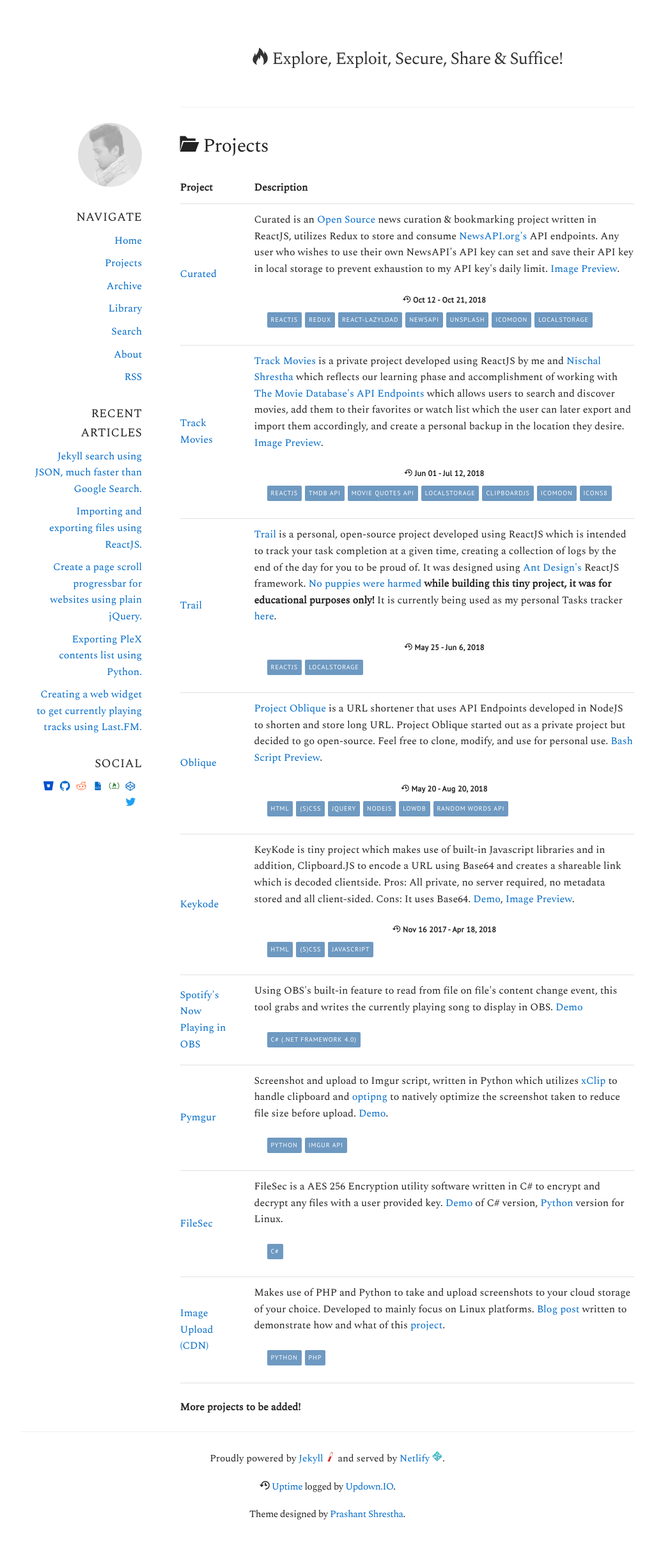
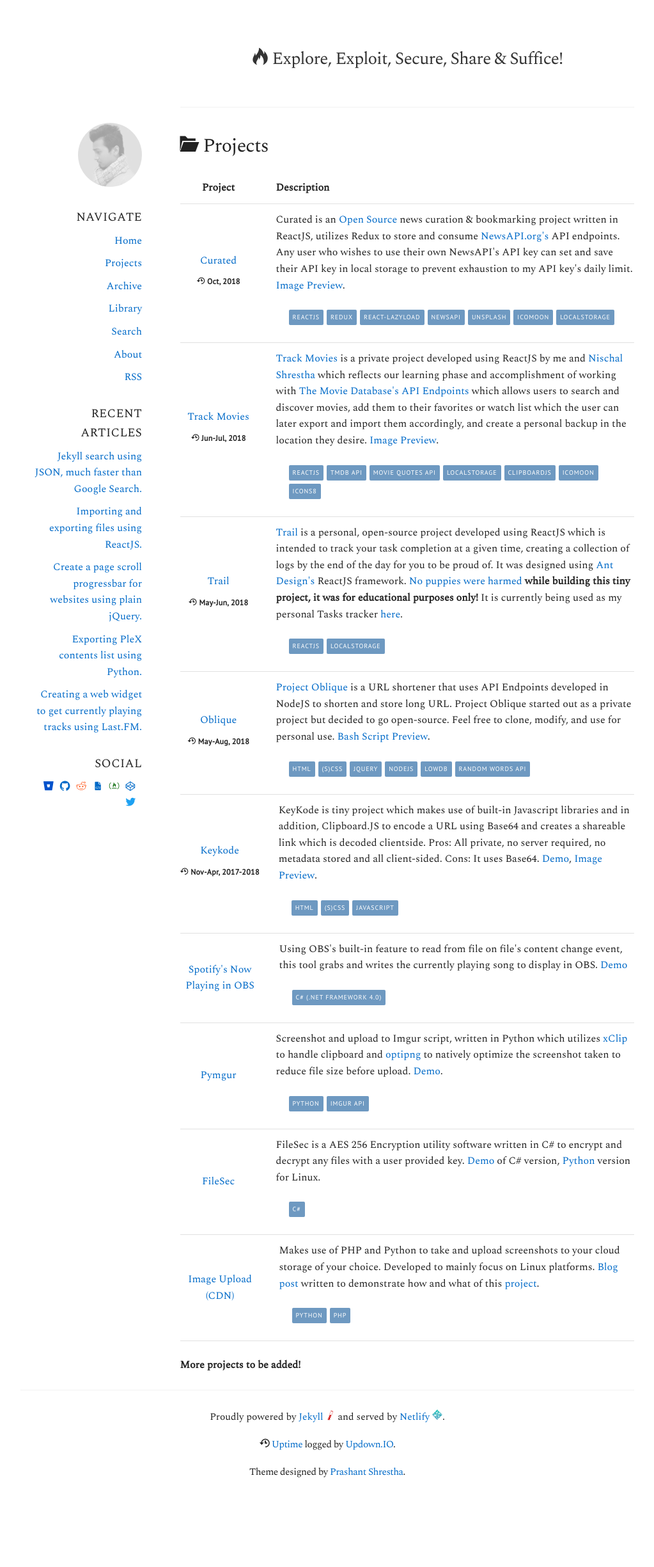
Before and after one commit to intern0t/personal-blog, a Jekyll site: the page built from projects.md, in a window 1280 px wide. Shown: the whole page at 64% size, without its empty margins (128-1151 px from the left). Built offline with Jekyll 4.4.1, drawn with Linux system fonts in a browser that asks for light colours; nearby versions of some CDN libraries; some web fonts are replaced; after the commit the page ends 2383 px from its top, so only the background shows below that.

Commit message:
Styling changes for my table, pre-breakpoints.

```diff
--- a/assets/css/blog.scss
+++ b/assets/css/blog.scss
@@ -236,13 +236,55 @@ body {
                         text-transform: uppercase;
                     }
                 }
-				span.completion{
+                table.projects {
+                    thead {
+                        tr {
+                            display: flex;
+                            justify-content: flex-start;
+                            th {
+                                &:first-child {
+                                    min-width: 120px;
+                                    word-break: break-word;
+                                    max-width: 125px;
+                                    text-align: center;
+                                }
+                                &:last-child {
+                                    flex: 1;
+                                }
+                            }
+                        }
+                    }
+                    tbody {
+                        tr {
+                            display: flex;
+                            flex-wrap: wrap;
+                            align-items: center;
+                            border-bottom: 1px solid #e1e1e1;
+                            td {
+                                border: 0;
+                                &:first-child {
+                                    min-width: 120px;
+                                    word-break: break-word;
+                                    max-width: 125px;
+                                    text-align: center;
+                                }
+                                &:last-child {
+                                    flex: 1;
+                                    justify-content: center;
+                                    align-items: center;
+                                    align-content: center;
+                                }
+                            }
+                        }
+                    }
+                }
+                span.completion {
                     display: block;
                     @include font($PTSansFontFamily, bold, normal);
                     margin: 10px 0;
                     text-align: center;
                     font-size: $globalFontSize - 4;
-					letter-spacing: .3px;
+                    letter-spacing: 0.3px;
                     clear: both;
                 }
                 article {
--- a/projects.md
+++ b/projects.md
@@ -6,7 +6,7 @@ permalink: /projects/
 
 #### <i class="icon-folder-open"></i> Projects
 
-<table class="u-full-width">
+<table class="u-full-width projects">
     <thead>
         <tr>
             <th>Project </th>
@@ -15,14 +15,13 @@ permalink: /projects/
     </thead>
     <tbody>
         <tr>
-            <td><a href="https://news.prashant.me/">Curated</a></td>
+            <td><a href="https://news.prashant.me/">Curated</a>
+    			<span class="completion" title="Project timeframe" title="Project timeframe"><span class="icon-history"></span>&nbsp;Oct, 2018</span></td>
             <td>
                 <p>Curated is an <a href="https://github.com/intern0t/curated">Open Source</a> news curation & bookmarking project written in ReactJS, utilizes Redux to store and consume <a href="https://newsapi.org/account">NewsAPI.org's</a> API endpoints. Any user who wishes to use their own NewsAPI's API key can set and save their API key in local storage to prevent exhaustion to my API key's daily limit. <a href="https://i.imgur.com/TbqJGR8.png" data-rel="lightcase:curatedpreviewalbum" data-lc-caption="Curated Header (Right Click > Open image in new tab to view the preview in its original size.">Image Preview</a>.</p>
 <a href="https://i.imgur.com/oquHKVm.png" data-rel="lightcase:curatedpreviewalbum" data-lc-caption="Curated Set News API (Right Click > Open image in new tab to view the preview in its original size." hidden>2nd Image Preview</a>
 <a href="https://i.imgur.com/QZxvdTu.png" data-rel="lightcase:curatedpreviewalbum" data-lc-caption="Curated Homepage (Top-Headlines) (Right Click > Open image in new tab to view the preview in its original size." hidden>3rd Image Preview</a>
 <a href="https://i.imgur.com/cknqP2X.png" data-rel="lightcase:curatedpreviewalbum" data-lc-caption="Curated Footer (Right Click > Open image in new tab to view the preview in its original size." hidden>4th Image Preview</a>
-
-    			<span class="completion" title="Project timeframe" title="Project timeframe"><span class="icon-history"></span>&nbsp;Oct 12 - Oct 21, 2018</span>
 
                 <ul class="row lang-used">
                     <li>ReactJS</li>
@@ -36,14 +35,13 @@ permalink: /projects/
             </td>
         </tr>
         <tr>
-            <td><a href="https://trackmovies.net/">Track Movies</a></td>
+            <td><a href="https://trackmovies.net/">Track Movies</a>
+    			<span class="completion" title="Project timeframe" title="Project timeframe"><span class="icon-history"></span>&nbsp;Jun-Jul, 2018</span></td>
             <td>
                 <p><a href="https://trackmovies.net/" title="Release website">Track Movies</a> is a private project developed using ReactJS by me and <a href="https://github.com/justgoof9">Nischal Shrestha</a> which reflects our learning phase and accomplishment of working with <a href="https://www.themoviedb.org/documentation/api">The Movie Database's API Endpoints</a> which allows users to search and discover movies, add them to their favorites or watch list which the user can later export and import them accordingly, and create a personal backup in the location they desire. <a href="https://i.imgur.com/mUkeacR.png" data-rel="lightcase:trackmoviesalbum" data-lc-caption="Track Movies Homepage (Right Click > Open image in new tab to view the preview in its original size.">Image Preview</a>.</p>
                 <a href="https://i.imgur.com/MyKuTcz.png" data-rel="lightcase:trackmoviesalbum" data-lc-caption="Track Movies Dashboard (Right Click > Open image in new tab to view the preview in its original size." hidden>2nd Image Preview</a>
                 <a href="https://i.imgur.com/LY5Vb6a.png" data-rel="lightcase:trackmoviesalbum" data-lc-caption="Track Movies Import/Export (Right Click > Open image in new tab to view the preview in its original size." hidden>3rd Image Preview</a>
                 <a href="https://i.imgur.com/pQ9vurY.png" data-rel="lightcase:trackmoviesalbum" data-lc-caption="Track Movies movie detail's page (Right Click > Open image in new tab to view the preview in its original size." hidden>4th Image Preview</a>
-
-    			<span class="completion" title="Project timeframe" title="Project timeframe"><span class="icon-history"></span>&nbsp;Jun 01 - Jul 12, 2018</span>
 
                 <ul class="row lang-used">
                     <li>ReactJS</li>
@@ -57,11 +55,11 @@ permalink: /projects/
             </td>
         </tr>
         <tr>
-            <td><a href="https://intern0t.github.io/Trail/">Trail</a></td>
+            <td><a href="https://intern0t.github.io/Trail/">Trail</a>
+
+    			<span class="completion" title="Project timeframe"><span class="icon-history"></span>&nbsp;May-Jun, 2018</span></td>
             <td>
                 <p><a href="https://github.com/intern0t/Trail" title="Github Repository">Trail</a> is a personal, open-source project developed using ReactJS which is intended to track your task completion at a given time, creating a collection of logs by the end of the day for you to be proud of. It was designed using <a href="http://ant.design/">Ant Design's</a> ReactJS framework. <strong><a href="https://medium.freecodecamp.org/every-time-you-build-a-to-do-list-app-a-puppy-dies-505b54637a5d">No puppies were harmed</a> while building this tiny project, it was for educational purposes only!</strong> It is currently being used as my personal Tasks tracker <a href="https://trail.prashant.me/">here</a>.</p>
-
-    			<span class="completion" title="Project timeframe"><span class="icon-history"></span>&nbsp;May 25 - Jun 6, 2018</span>
 
                 <ul class="row lang-used">
                     <li>ReactJS</li>
@@ -70,11 +68,10 @@ permalink: /projects/
             </td>
         </tr>
         <tr>
-            <td><a href="http://o.prashant.me/">Oblique</a></td>
+            <td><a href="http://o.prashant.me/">Oblique</a>
+    			<span class="completion" title="Project timeframe"><span class="icon-history"></span>&nbsp;May-Aug, 2018</span></td>
             <td>
                 <p><a href="https://github.com/intern0t/Oblique" title="Github Repository">Project Oblique</a> is a URL shortener that uses API Endpoints developed in NodeJS to shorten and store long URL. Project Oblique started out as a private project but decided to go open-source. Feel free to clone, modify, and use for personal use. <a href="https://i.imgur.com/NGARoVP.gif" data-rel="lightcase:BASHscriptpreview" data-lc-caption="Bash Script to shorten long URLs via command line. (Right Click > Open image in new tab to view the preview in its original size.)">Bash Script Preview</a>.</p>
-
-    			<span class="completion" title="Project timeframe"><span class="icon-history"></span>&nbsp;May 20 - Aug 20, 2018</span>
 
                 <ul class="row lang-used">
                     <li>HTML</li>
@@ -86,16 +83,14 @@ permalink: /projects/
                 </ul>
             </td>
         </tr>
-
         <tr>
-            <td><a href="https://github.com/intern0t/keykode">Keykode</a></td>
+            <td><a href="https://github.com/intern0t/keykode">Keykode</a>
+    			<span class="completion" title="Project timeframe"><span class="icon-history"></span>&nbsp;Nov-Apr, 2017-2018</span></td>
             <td>
                 <p>KeyKode is tiny project which makes use of built-in Javascript libraries and in addition, Clipboard.JS to encode a URL using Base64 and creates a shareable link which is decoded clientside. Pros: All private, no server required, no metadata stored and all client-sided. Cons: It uses Base64. <a href="https://intern0t.github.io/keykode/" target="_blank">Demo</a>, <a href="https://i.imgur.com/MZwACFl.png" data-rel="lightcase:projectkeykode" data-lc-caption="Decoded raw Base64 encoded string.">Image Preview</a>.</p>
                 <a href="https://i.imgur.com/Od9j4ZK.png" data-rel="lightcase:projectkeykode" data-lc-caption="Generated encoded URLs." hidden>2nd Image Preview</a>
                 <a href="https://i.imgur.com/DoYyDsp.png" data-rel="lightcase:projectkeykode" data-lc-caption="Can decode raw Base64 encoded text but not the generated URLs." hidden>3rd Image Preview</a>
                 <a href="https://i.imgur.com/FUd3qDo.png" data-rel="lightcase:projectkeykode" data-lc-caption="ClipboardJS in action." hidden>4th Image Preview</a>
-
-    			<span class="completion" title="Project timeframe"><span class="icon-history"></span>&nbsp;Nov 16 2017 - Apr 18, 2018</span>
 
                 <ul class="row lang-used">
                     <li>HTML</li>
```
Lines whose indentation alone changed are shown as unchanged.
